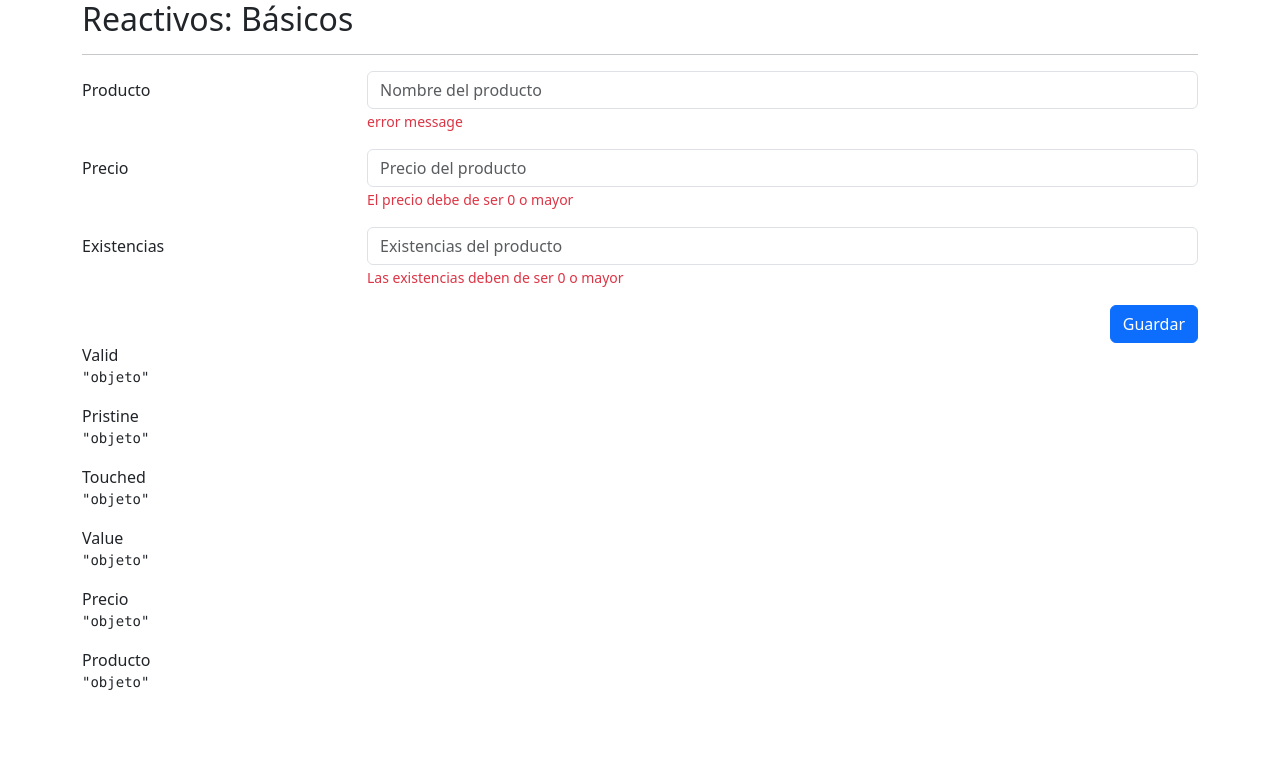
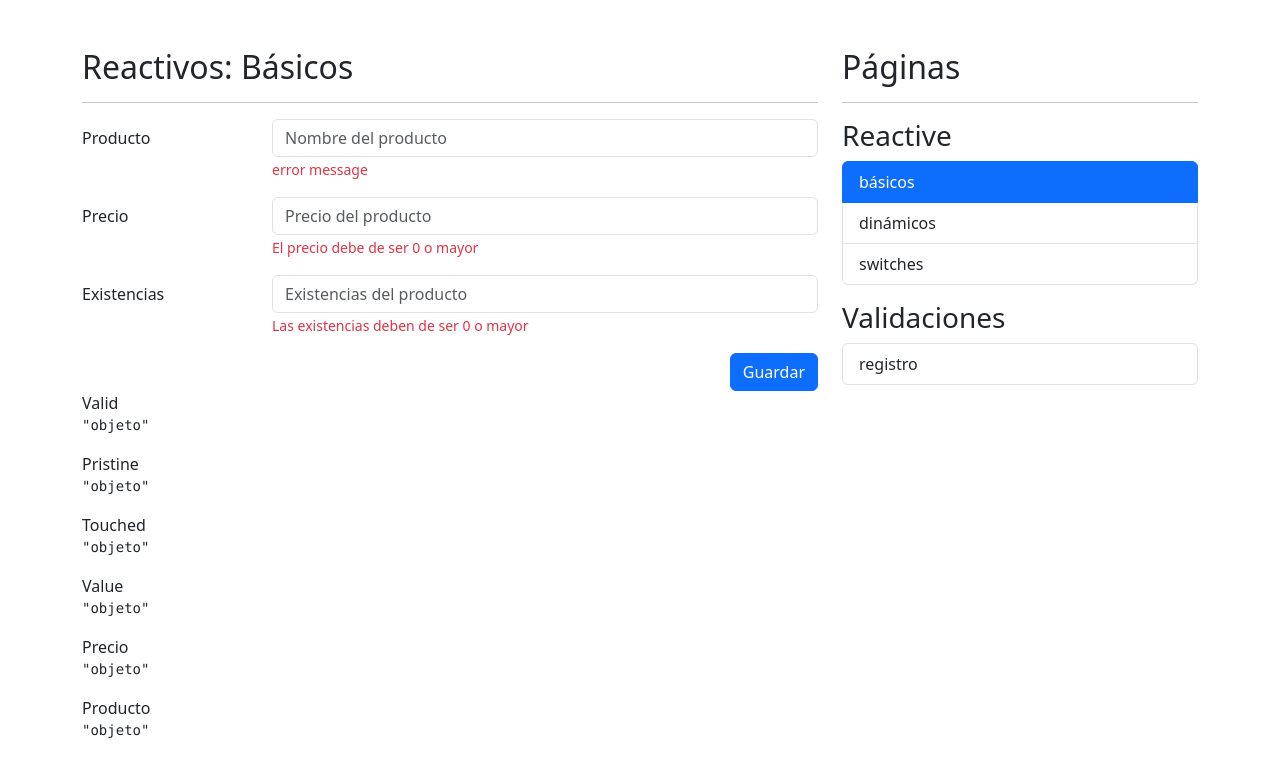
Before and after one commit to jsfc2199/ReactiveFormsApp, an Angular app: page /reactive/basic in a window 1280 px wide. Shown: the top 776 px of the page. Built offline with nearby package versions, Linux system fonts and the light colour scheme.

Commit message:
Se implementa side bar para navegar entre paginas de los formularios

```diff
--- a/src/app/app.component.html
+++ b/src/app/app.component.html
@@ -1 +1,8 @@
-<router-outlet></router-outlet>
+<div class="row mt-5">
+  <div class="col">
+    <router-outlet></router-outlet>
+  </div>
+  <div class="col-12 col-sm-4">
+    <shared-side-menu></shared-side-menu>
+  </div>
+</div>
--- /dev/null
+++ b/src/app/shared/components/side-menu/side-menu.component.html
@@ -0,0 +1,25 @@
+<h2>Páginas</h2>
+<hr />
+<h3 class="mt-3">Reactive</h3>
+<ul class="list-group">
+  <li
+    *ngFor="let item of reactiveMenu"
+    class="list-group-item"
+    [routerLink]="[item.router]"
+    routerLinkActive="active"
+  >
+    {{ item.title }}
+  </li>
+</ul>
+
+<h3 class="mt-3">Validaciones</h3>
+<ul class="list-group">
+  <li
+    *ngFor="let item of authMenu"
+    class="list-group-item"
+    [routerLink]="[item.router]"
+    routerLinkActive="active"
+  >
+    {{ item.title }}
+  </li>
+</ul>
--- /dev/null
+++ b/src/app/shared/components/side-menu/side-menu.component.ts
@@ -0,0 +1,22 @@
+import { Component } from '@angular/core';
+
+interface MenuItem {
+  title: string;
+  router: string;
+}
+@Component({
+  selector: 'shared-side-menu',
+  templateUrl: './side-menu.component.html',
+})
+export class SideMenuComponent {
+
+  reactiveMenu: MenuItem[] = [
+    {title: 'básicos', router: './reactive/basic'},
+    {title: 'dinámicos', router: './reactive/dynamic'},
+    {title: 'switches', router: './reactive/switches'},
+  ]
+
+  authMenu: MenuItem[] = [
+    {title: 'registro', router: './auth'},
+  ]
+}
```
Also changed, not shown: src/app/shared/shared.module.ts (+10 -2 lines).
